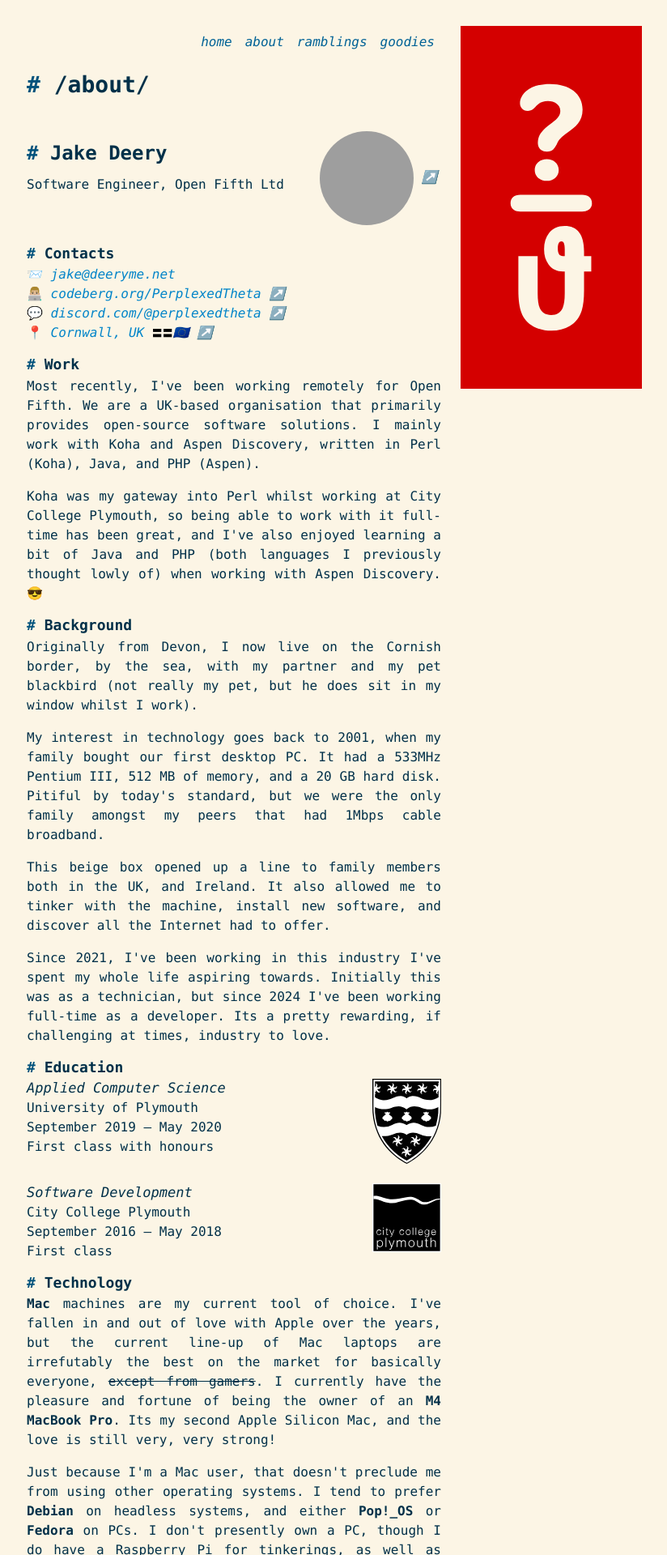
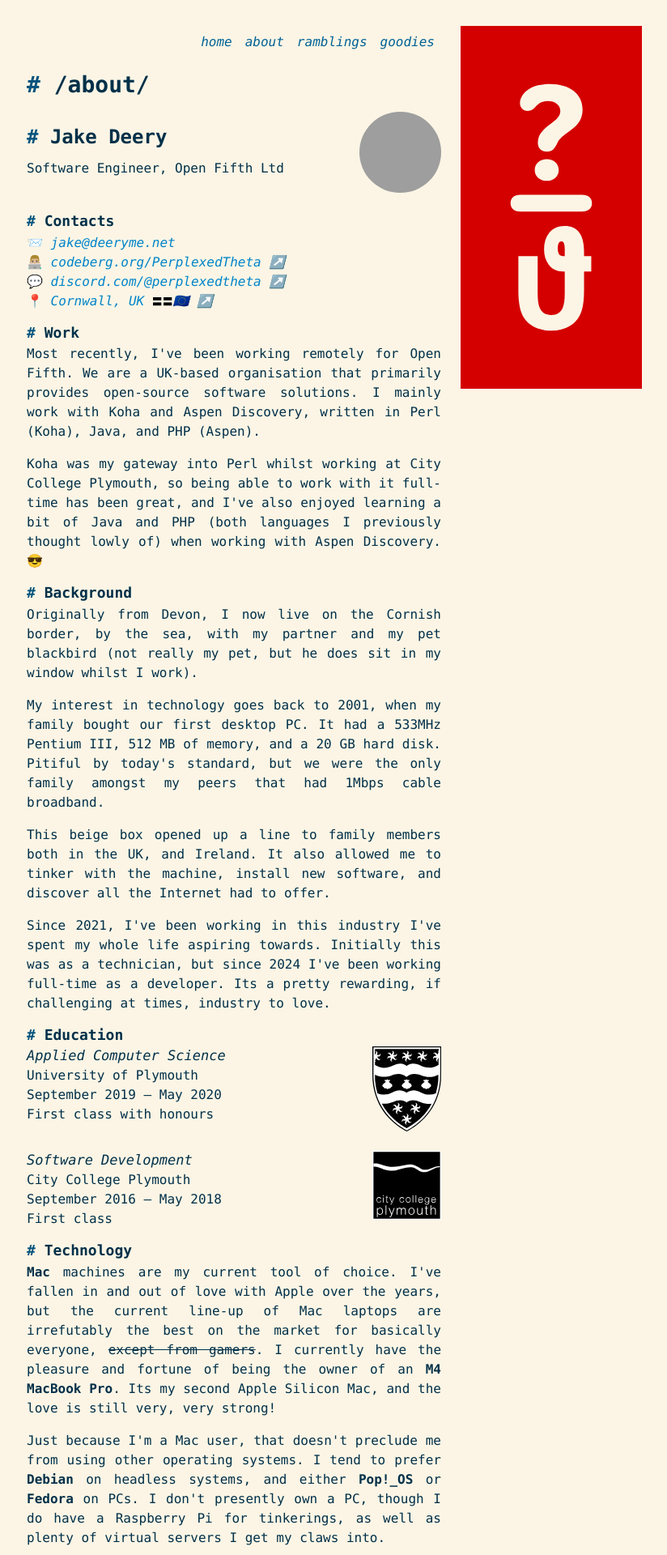
Before and after one commit to PerplexedTheta/pwp-my, a Jekyll site: the page built from about/index.html, in a window 1280 px wide. Shown: the top 1920 px of the page at 81% size, without its empty margins (351-1175 px from the left). Built offline with Jekyll 4.4.1, drawn with Linux system fonts in a browser that asks for light colours; grey boxes are pictures that could not be loaded.

Commit message:
chore: tidy about page

```diff
--- a/_sass/page.scss
+++ b/_sass/page.scss
@@ -9,9 +9,15 @@
 
     // about page
     .about-header {
-        img {
-            width: 65%;
-            border-radius: 50%;
+        a {
+            img {
+                width: 65%;
+                border-radius: 50%;
+            }
+
+            &::after {
+                display: none;
+            }
         }
 
         p {
--- a/about/index.html
+++ b/about/index.html
@@ -11,7 +11,7 @@
             <h2>Jake Deery</h2>
             <p>Software Engineer, Open Fifth Ltd</p>
         </div>
-        <div class="col-12 col-lg-4 text-center my-4 px-3 px-lg-0">
+        <div class="col-12 col-lg-4 text-center text-lg-end my-4 mt-lg-0">
             <a href="https://codeberg.org/PerplexedTheta" title="Click for my Codeberg" target="_blank">
                 <img class="about-mugshot" src="{{- 'jake@deeryme.net' | get_libravatar_url: 512 }}" alt="My avatar" />
             </a>
```
